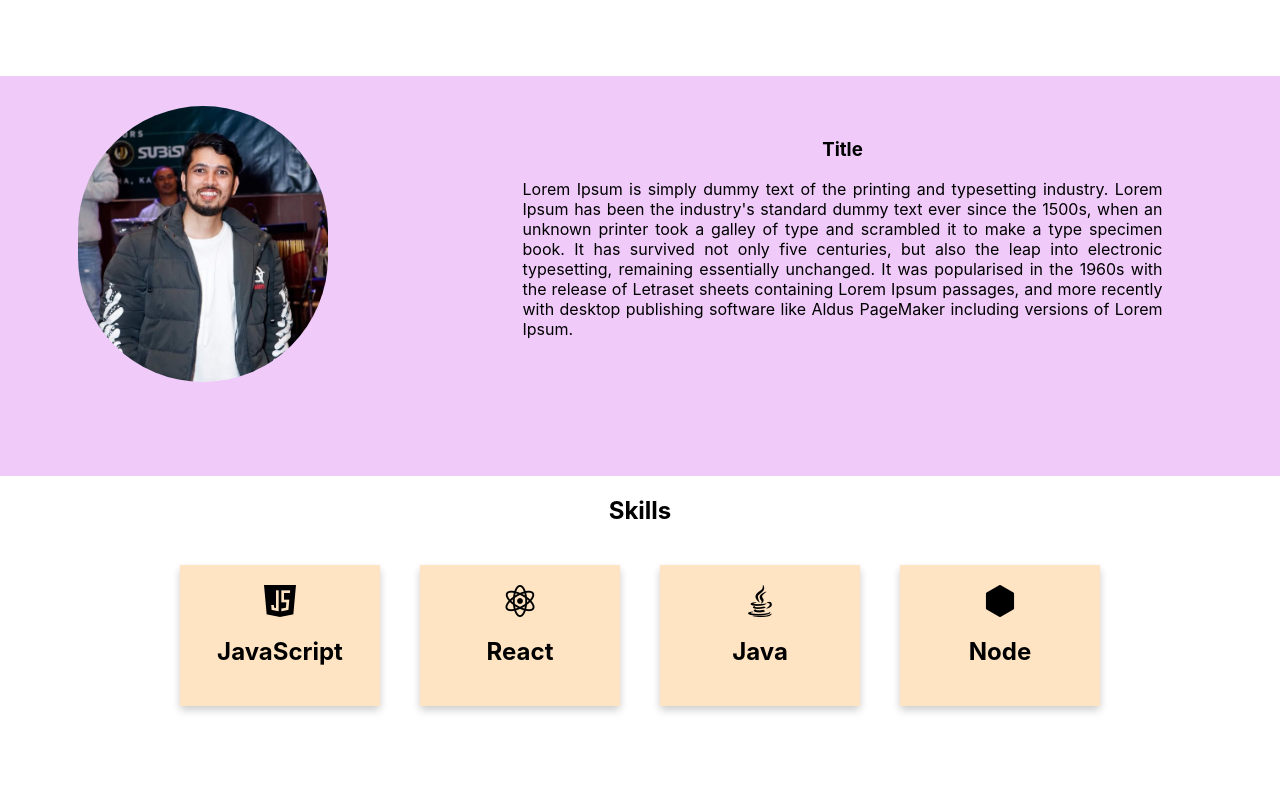
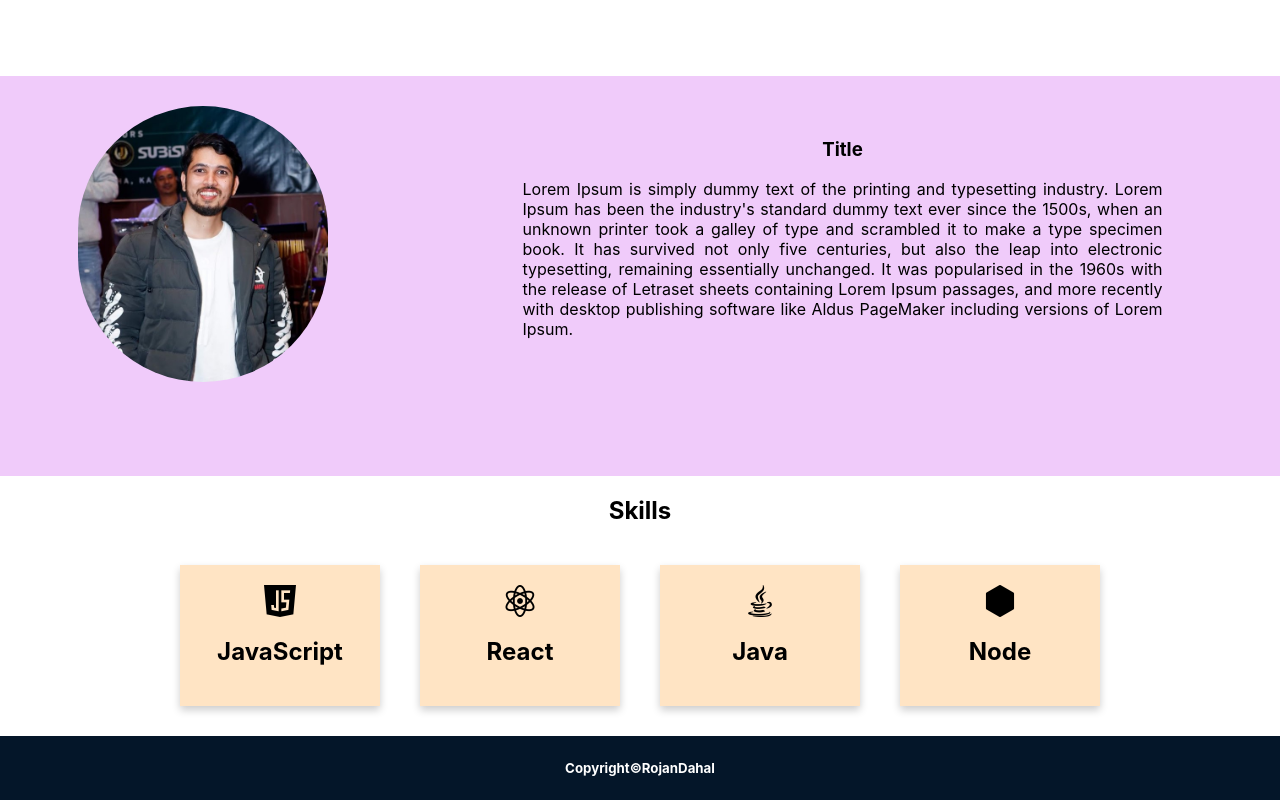
Before and after one commit to rojandahal/portfolio, a React (Create React App) app: page /about in a window 1280 px wide. Shown: the part 339-1139 px from the top of the page. Before the commit the page ends 1065 px from the top, so only its background shows below. Built offline with nearby package versions, Linux system fonts and the light colour scheme.

Commit message:
Footer added

```diff
--- a/src/App.js
+++ b/src/App.js
@@ -4,6 +4,7 @@ import HomePage from "./pages/HomePage";
 import AboutMe from "./pages/AboutMe";
 import Menu from "./components/Menu/Menu";
 import Contact from "./pages/Contact/Contact";
+import Footer from "./components/Footer/Footer";
 
 function App() {
   return (
@@ -26,6 +27,7 @@ function Layout() {
     <>
       <Menu />
       <Outlet />
+      <Footer/>
       {/* componentharu */}
     </>
   );
--- /dev/null
+++ b/src/components/Footer/Footer.js
@@ -0,0 +1,12 @@
+import React from 'react'
+import "./footer.css"
+
+export default function Footer() {
+  return (
+    <>
+    <div className="footer-container">
+        <h5>Copyright&copy;RojanDahal</h5>
+    </div>
+    </>
+  )
+}
--- /dev/null
+++ b/src/components/Footer/footer.css
@@ -0,0 +1,6 @@
+.footer-container {
+  background-color: #041629;
+  padding: 2px;
+  margin: 10px 0 0 0;
+  color: white;
+}
--- a/src/pages/Contact/contact.css
+++ b/src/pages/Contact/contact.css
@@ -1,4 +1,5 @@
 .container {
+  height: 100vh;
   display: flex;
   flex-direction: column;
   justify-content: center;
```
